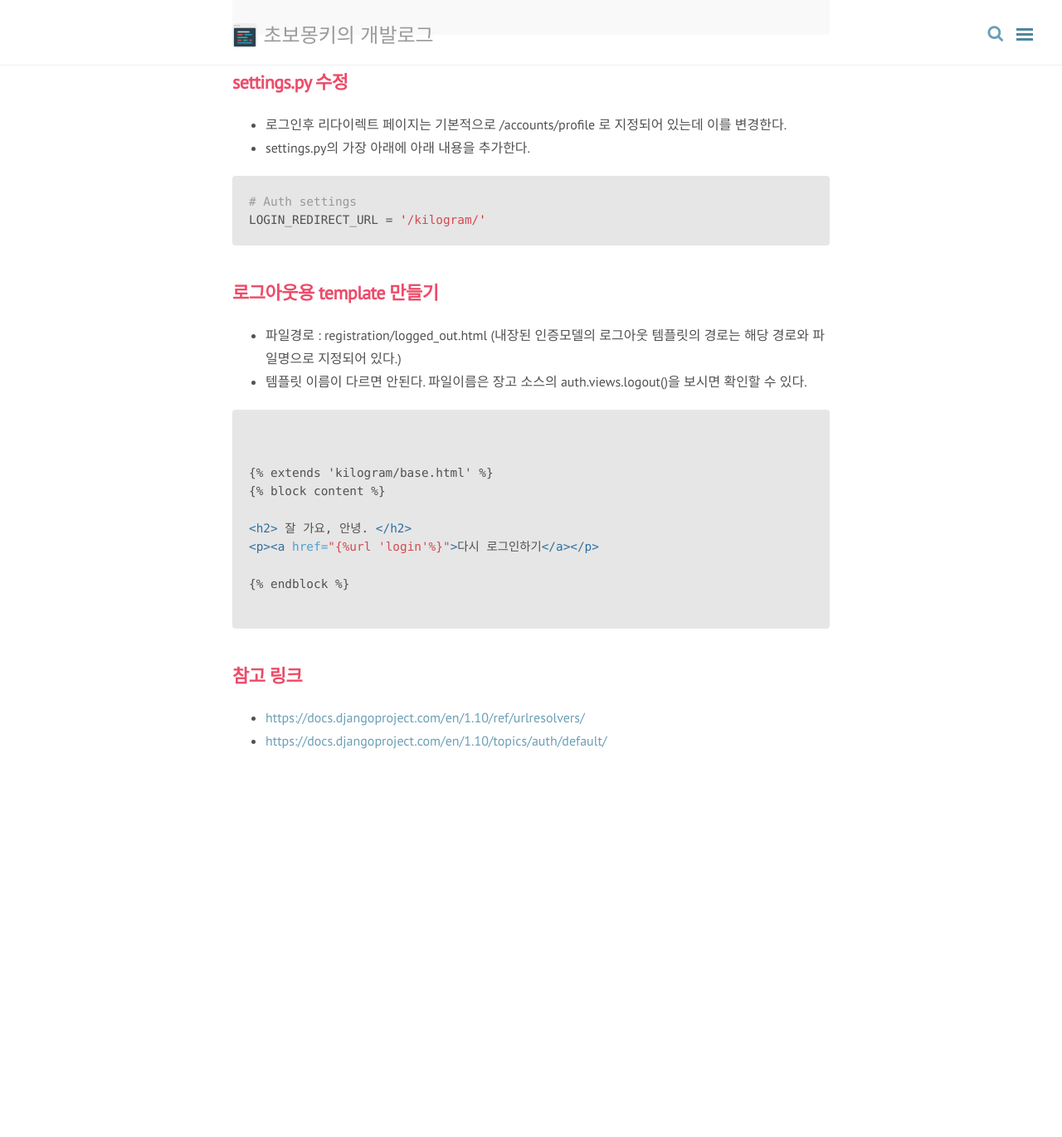
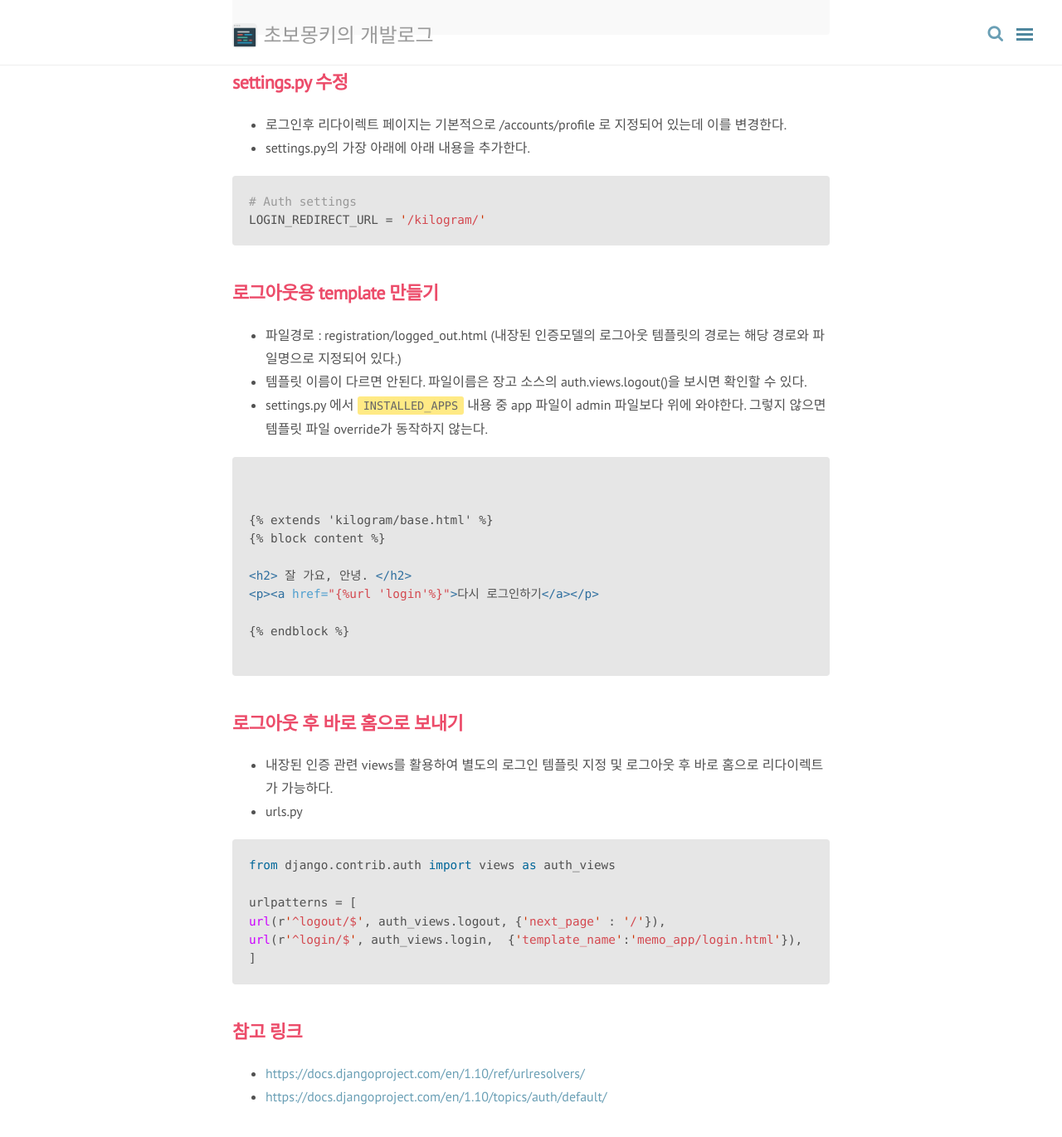
Before and after one commit to wayhome25/wayhome25.github.io, a Jekyll site: the page built from _posts/Django/2017-03-14-django-07-kilogram-02-auth.md, in a window 1280 px wide and 1400 px high, scrolled down 4271 px. Shown: the top 1371 px of the window at 83% size. Built offline with Jekyll 4.4.1, drawn with Linux system fonts in a browser that asks for light colours; nearby versions of some CDN libraries; comment, search, counter and statistics services are not loaded; before the commit the page ends 5242 px from its top, so only the background shows below that.

Commit message:
add post about algorithm, django

````diff
--- a/_posts/Django/2017-03-14-django-07-kilogram-02-auth.md
+++ b/_posts/Django/2017-03-14-django-07-kilogram-02-auth.md
@@ -71,6 +71,7 @@ login 관련 기능에는 별도로 view를 작성할 필요 없이 `템플릿
 
 - 로그인과 로그아웃에 사용할 템플릿을 만든다.
 - 경로와 이름이 이미 정해져 있는데 로그인은 만들지 않으면 에러가 발생하고, 로그 아웃은 관리자용 페이지를 사용한다.(둘 다 모두 직접 만들어 주는 것이 좋다.)
+
 
 ### base.html 수정
 
@@ -180,11 +181,11 @@ LOGIN_REDIRECT_URL = '/kilogram/'
 
 
 
-
 ## 로그아웃용 template 만들기
 
 - 파일경로 : registration/logged_out.html (내장된 인증모델의 로그아웃 템플릿의 경로는 해당 경로와 파일명으로 지정되어 있다.)
 - 템플릿 이름이 다르면 안된다. 파일이름은 장고 소스의 auth.views.logout()을 보시면 확인할 수 있다.
+- settings.py 에서 `INSTALLED_APPS` 내용 중 app 파일이 admin 파일보다 위에 와야한다. 그렇지 않으면 템플릿 파일 override가 동작하지 않는다.
 
 ```html
 {% raw %}
@@ -199,6 +200,19 @@ LOGIN_REDIRECT_URL = '/kilogram/'
 {% endraw %}
 ```
 
+## 로그아웃 후 바로 홈으로 보내기
+- 내장된 인증 관련 views를 활용하여 별도의 로그인 템플릿 지정 및 로그아웃 후 바로 홈으로 리다이렉트가 가능하다.
+- urls.py
+
+```python
+from django.contrib.auth import views as auth_views
+
+urlpatterns = [
+url(r'^logout/$', auth_views.logout, {'next_page' : '/'}),
+url(r'^login/$', auth_views.login,  {'template_name':'memo_app/login.html'}),
+]
+```
+
 ## 참고 링크
 - <https://docs.djangoproject.com/en/1.10/ref/urlresolvers/>
 - <https://docs.djangoproject.com/en/1.10/topics/auth/default/>
````
Also changed, not shown: _posts/Django/2017-03-14-django-07-kilogram-03-signup.md (+1 -0 lines), _posts/TIL(Today I Learned)/2017-03-16-TIL.md (+3 -3 lines), _posts/TIL(Today I Learned)/2017-03-17-TIL.md (added, +17 -0 lines), _posts/algorithm/2017-03-17-collatz.md (added, +40 -0 lines).
